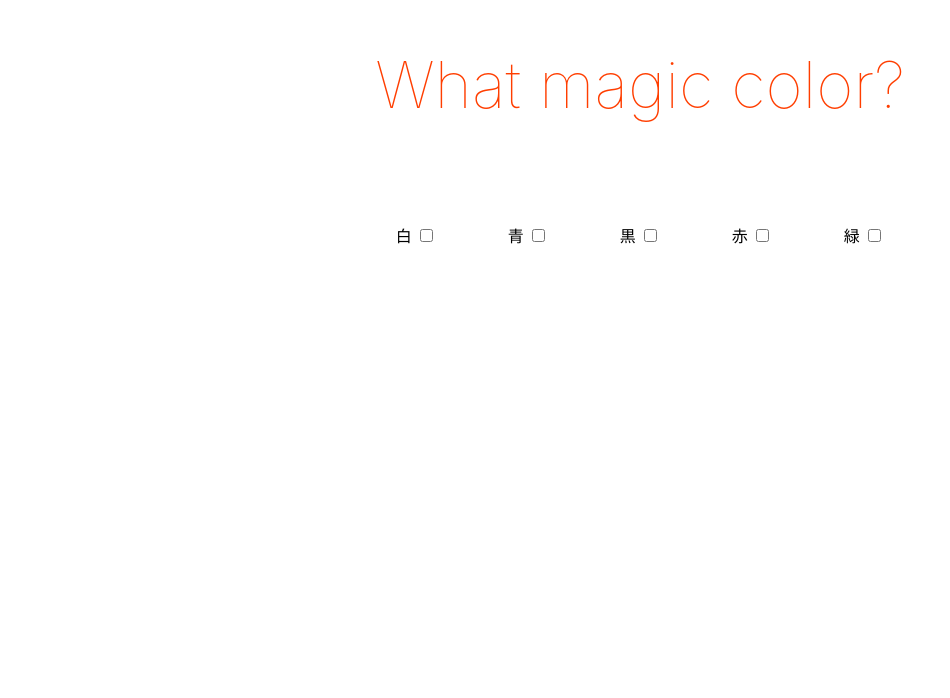
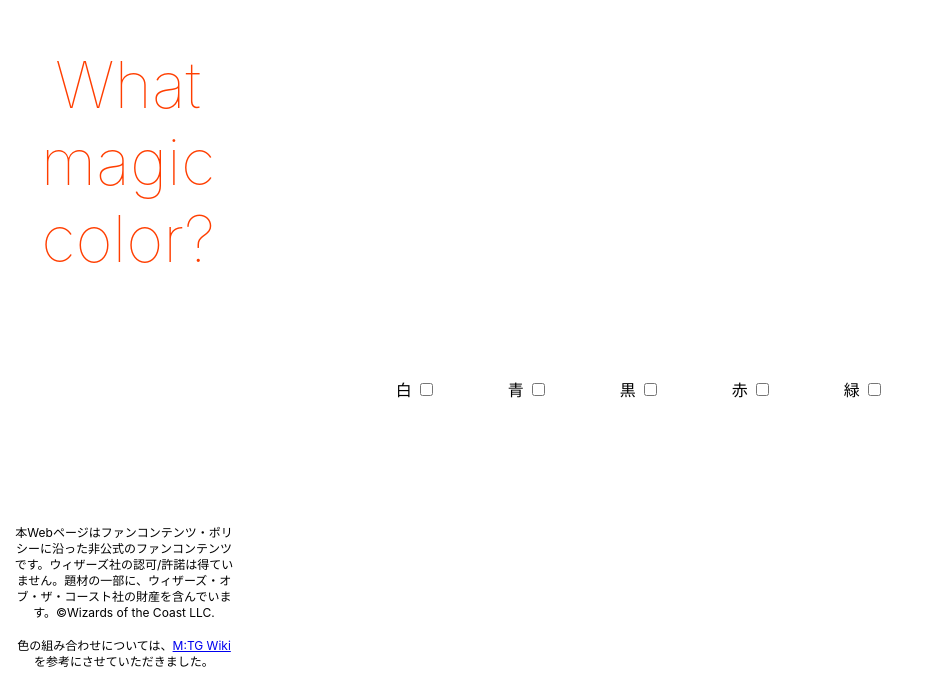
Before and after one commit to kanterbury/what-magic-color, a Svelte app: page / in a window 1280 px wide. Shown: the part 102-800 px from the top of the page, without its empty margins (0-950 px from the left). Built offline with nearby package versions, Linux system fonts and the light colour scheme; some icons are missing.

Commit message:
add footer

```diff
--- a/src/App.svelte
+++ b/src/App.svelte
@@ -6,6 +6,7 @@
   let selectedColors: ManaColor[] = [];
 </script>
 
+<div id="container">
 <main>
   <Icon icon="arcticons:magic" height={128} width={128} color="#ff3e00" />
   <h1>What magic color?</h1>
@@ -16,6 +17,12 @@
   </div>
 
 </main>
+  <footer>
+    <p>本Webページはファンコンテンツ・ポリシーに沿った非公式のファンコンテンツです。ウィザーズ社の認可/許諾は得ていません。題材の一部に、ウィザーズ・オブ・ザ・コースト社の財産を含んでいます。©Wizards of the Coast LLC.</p>
+    <p>色の組み合わせについては、<a href="http://mtgwiki.com/wiki/%E8%89%B2%E3%81%AE%E7%B5%84%E3%81%BF%E5%90%88%E3%82%8F%E3%81%9B#3.E8.89.B2.E3.81.AE.E7.B5.84.E3.81.BF.E5.90.88.E3.82.8F.E3.81.9B">M:TG Wiki</a>を参考にさせていただきました。</p>
+  </footer>
+</div>
+
 
 <style>
   :global(body) {
@@ -32,6 +39,13 @@
     padding: 1em;
     margin: 0 auto;
   }
+  footer {
+    position: absolute;
+    text-align: center;
+    bottom: 0;
+    padding: 1em;
+    font-size: 12px;
+  }
 
   h1 {
     color: #ff3e00;
@@ -46,17 +60,11 @@
     margin: 1rem auto;
     line-height: 1.35;
   }
+  #container {
+    min-height: 100vh;
+    position: relative;
+  }
   #result-container {
     margin-top: 16px;
   }
-
-  @media (min-width: 480px) {
-    h1 {
-      max-width: none;
-    }
-
-    p {
-      max-width: none;
-    }
-  }
 </style>
```
